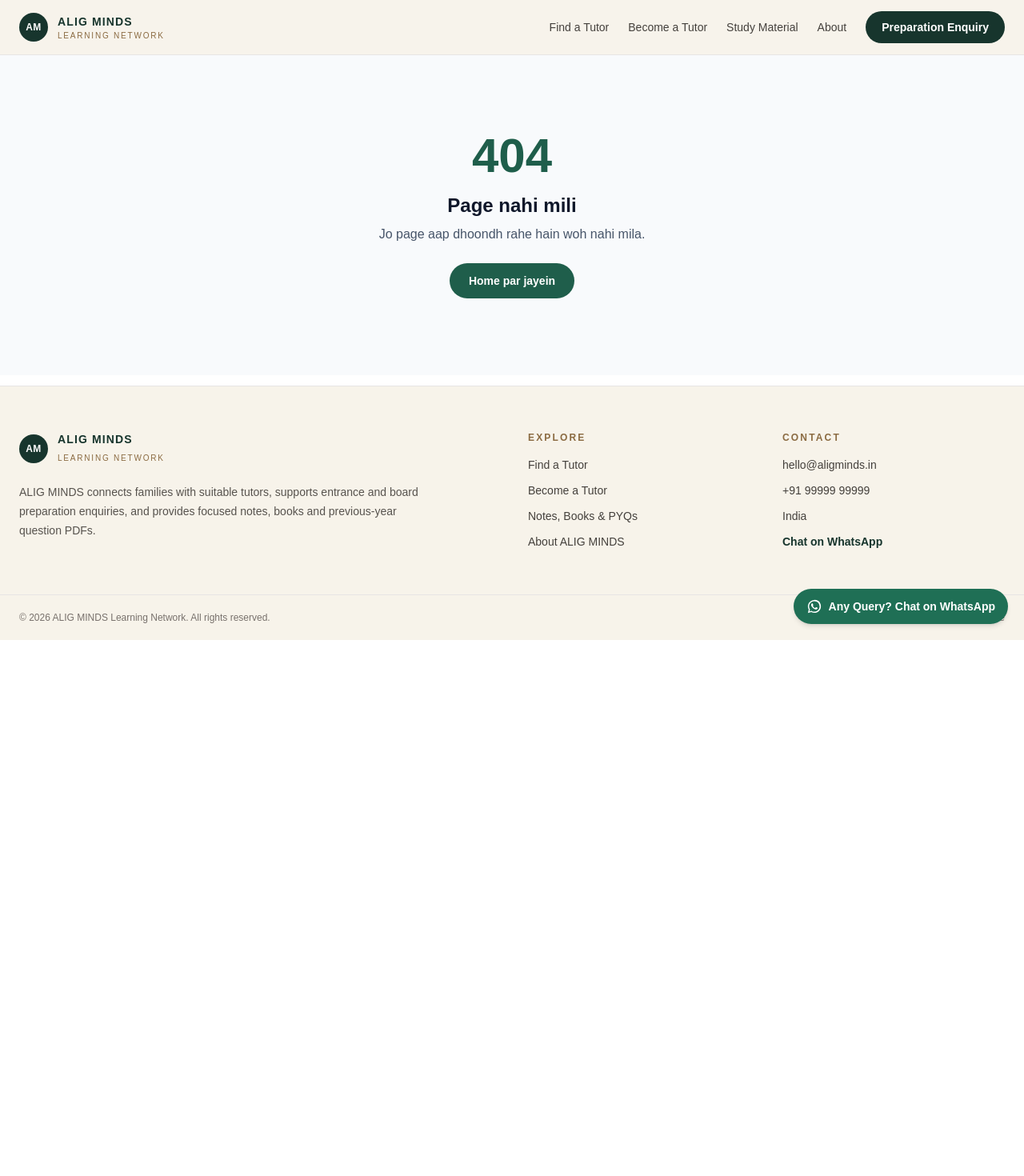
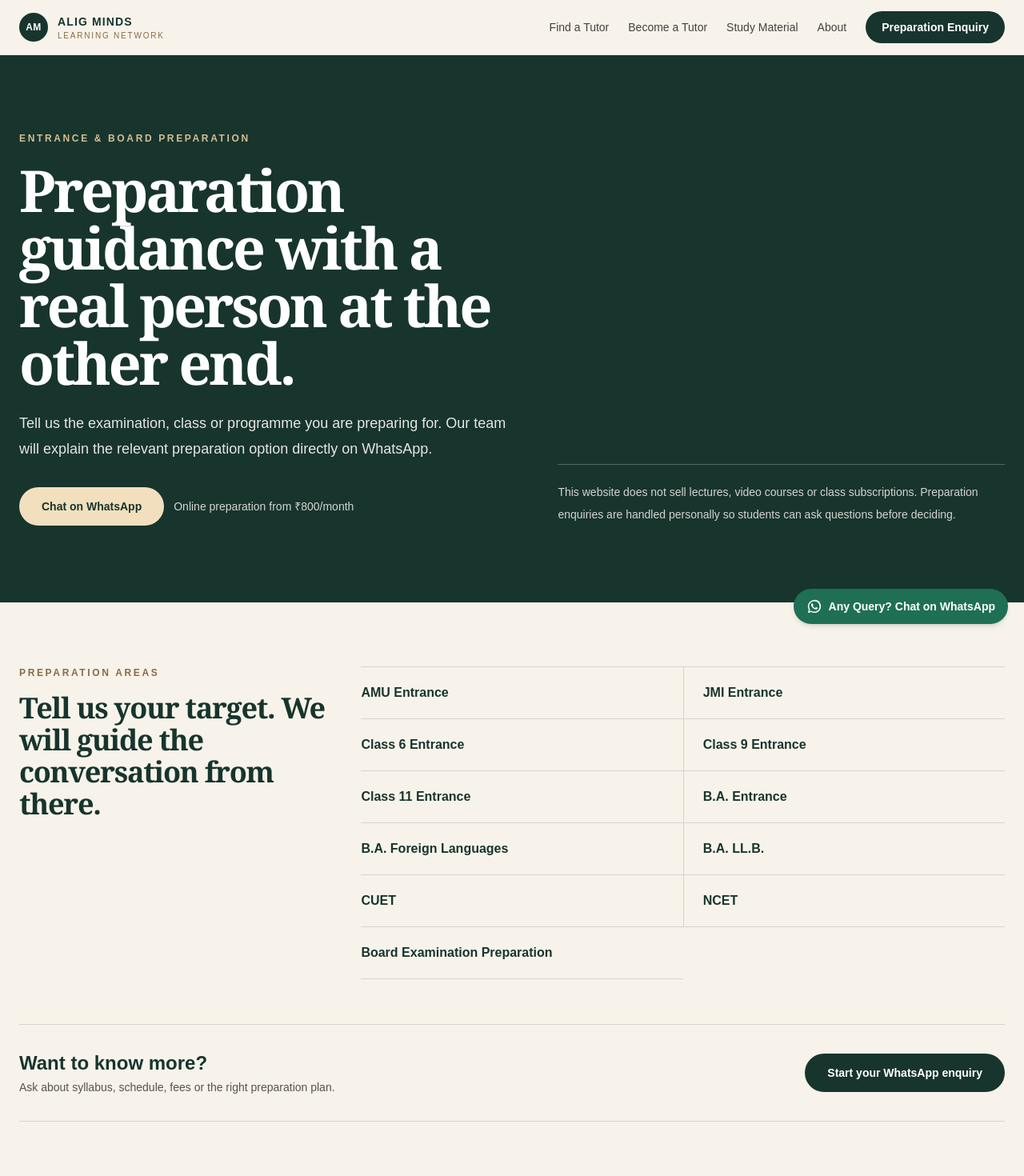
Before and after one commit to Samadsaifi14/course-website-, a Next.js app: page /preparation in a window 1280 px wide. Before the commit this address had no page. Shown: the top 1470 px of the page at 80% size. Before the commit the page ends 800 px from the top, so only its background shows below. Built offline with nearby package versions, Linux system fonts and the light colour scheme.

Commit message:
Add preparation enquiry page

```diff
--- /dev/null
+++ b/app/preparation/page.tsx
@@ -0,0 +1,51 @@
+import type { Metadata } from "next";
+import { Container } from "@/components/ui";
+import { whatsappLink } from "@/lib/site";
+
+export const metadata: Metadata = {
+  title: "Entrance & Board Preparation",
+  description: "Speak with ALIG MINDS about AMU, JMI, school entrance, undergraduate entrance and board examination preparation.",
+};
+
+const areas = ["AMU Entrance", "JMI Entrance", "Class 6 Entrance", "Class 9 Entrance", "Class 11 Entrance", "B.A. Entrance", "B.A. Foreign Languages", "B.A. LL.B.", "CUET", "NCET", "Board Examination Preparation"];
+
+export default function PreparationPage() {
+  const link = whatsappLink("Hello ALIG MINDS, I am interested in entrance or board examination preparation. Please share the suitable preparation options and details.");
+  return (
+    <>
+      <section className="bg-[#17352d] py-16 text-white sm:py-24">
+        <Container className="grid gap-14 lg:grid-cols-[1.05fr_0.95fr] lg:items-end">
+          <div>
+            <p className="text-xs font-bold uppercase tracking-[0.22em] text-[#d6bd92]">Entrance & Board Preparation</p>
+            <h1 className="mt-5 max-w-3xl font-serif text-5xl font-semibold leading-[1.02] tracking-[-0.045em] sm:text-7xl">Preparation guidance with a real person at the other end.</h1>
+            <p className="mt-6 max-w-2xl text-lg leading-8 text-stone-200">Tell us the examination, class or programme you are preparing for. Our team will explain the relevant preparation option directly on WhatsApp.</p>
+            <div className="mt-8 flex flex-col gap-3 sm:flex-row sm:items-center">
+              <a href={link} target="_blank" rel="noopener noreferrer" className="inline-flex items-center justify-center rounded-full bg-[#f2dfbd] px-7 py-3.5 text-sm font-bold text-[#17352d] hover:bg-white">Chat on WhatsApp</a>
+              <span className="text-sm font-medium text-stone-300">Online preparation from ₹800/month</span>
+            </div>
+          </div>
+          <div className="border-t border-white/25 pt-5">
+            <p className="text-sm leading-7 text-stone-300">This website does not sell lectures, video courses or class subscriptions. Preparation enquiries are handled personally so students can ask questions before deciding.</p>
+          </div>
+        </Container>
+      </section>
+      <section className="bg-[#f7f3ea] py-16 sm:py-20">
+        <Container>
+          <div className="grid gap-10 lg:grid-cols-[0.65fr_1.35fr]">
+            <div>
+              <p className="text-xs font-bold uppercase tracking-[0.22em] text-[#8b6b42]">Preparation Areas</p>
+              <h2 className="mt-4 font-serif text-4xl font-semibold tracking-[-0.035em] text-[#17352d]">Tell us your target. We will guide the conversation from there.</h2>
+            </div>
+            <div className="grid border-t border-stone-300 sm:grid-cols-2">
+              {areas.map((area) => <div key={area} className="border-b border-stone-300 py-5 text-base font-semibold text-[#17352d] sm:odd:pr-6 sm:even:border-l sm:even:pl-6">{area}</div>)}
+            </div>
+          </div>
+          <div className="mt-14 flex flex-col justify-between gap-6 border-y border-stone-300 py-8 sm:flex-row sm:items-center">
+            <div><h2 className="text-2xl font-semibold text-[#17352d]">Want to know more?</h2><p className="mt-1 text-sm text-stone-600">Ask about syllabus, schedule, fees or the right preparation plan.</p></div>
+            <a href={link} target="_blank" rel="noopener noreferrer" className="inline-flex justify-center rounded-full bg-[#17352d] px-7 py-3.5 text-sm font-semibold text-white hover:bg-[#24493f]">Start your WhatsApp enquiry</a>
+          </div>
+        </Container>
+      </section>
+    </>
+  );
+}
```
